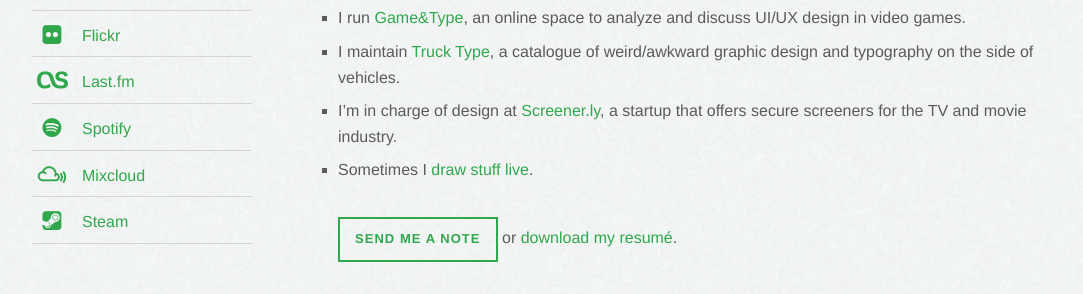
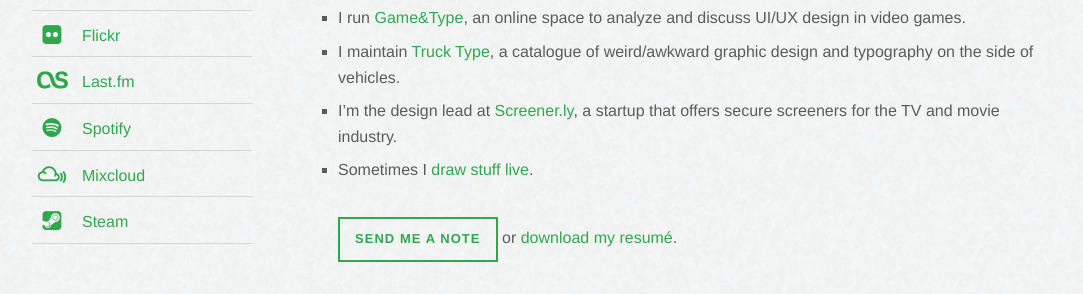
Before and after one commit to garretvoorhees/garretvoorhees.github.io, a Jekyll site: the page built from info/index.html, in a window 1280 px wide. Shown: the part 471-765 px from the top of the page, without its empty margins (98-1181 px from the left). Built offline with Jekyll 4.4.1, drawn with Linux system fonts in a browser that asks for light colours; some web fonts are replaced.

Commit message:
Minor bio update

```diff
--- a/_includes/bio.html
+++ b/_includes/bio.html
@@ -8,7 +8,7 @@
 	<li>I host <a href="http://www.mixcloud.com/digthisradio">Dig This!</a> on <a href="http://www.bff.fm">BFF.fm</a>, featuring jazz, funk, soul, hip-hop, disco, house and beyond.</li>
 	<li>I run <a href="http://www.gameandtype.com">Game&Type</a>, an online space to analyze and discuss UI/UX design in video games.</li>
 	<li>I maintain <a href="http://trucktype.tumblr.com">Truck Type</a>, a catalogue of weird/awkward graphic design and typography on the side of vehicles.</li>
-	<li>I’m in charge of design at <a href="http://www.screener.ly">Screener.ly</a>, a startup that offers secure screeners for the TV and movie industry.</li>
+	<li>I’m the design lead at <a href="http://www.screener.ly">Screener.ly</a>, a startup that offers secure screeners for the TV and movie industry.</li>
 	<li>Sometimes I <a href="https://www.twitch.tv/garretdraws">draw stuff live</a>.</li>
 </ul>
 
```
